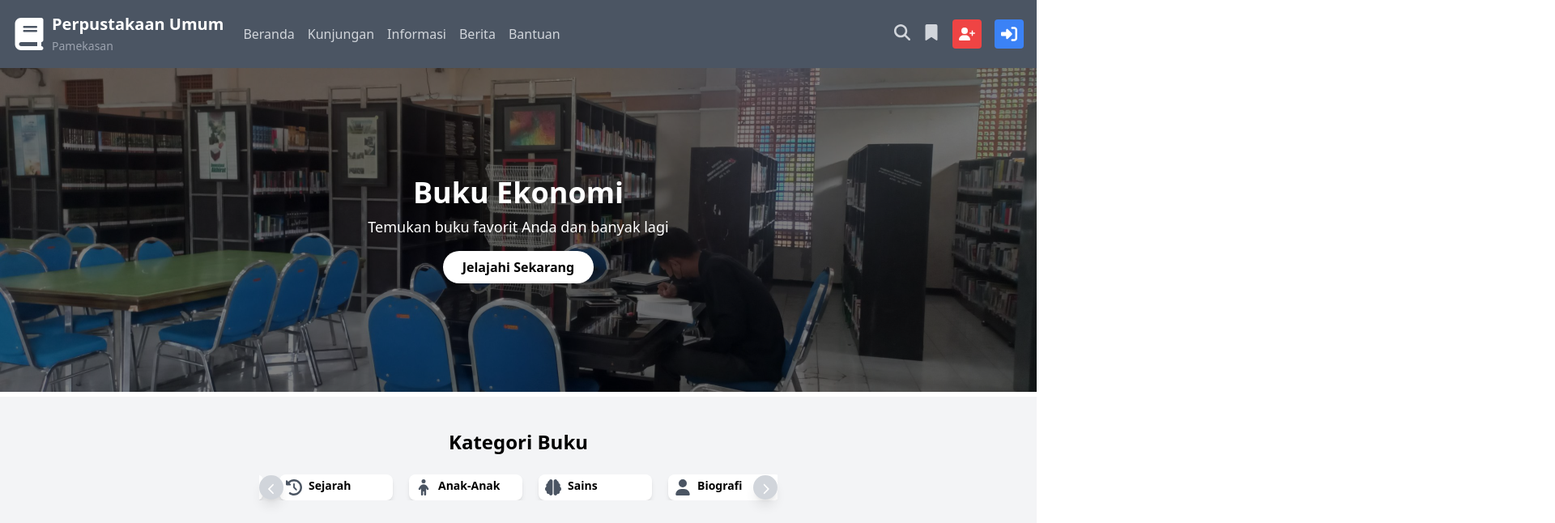
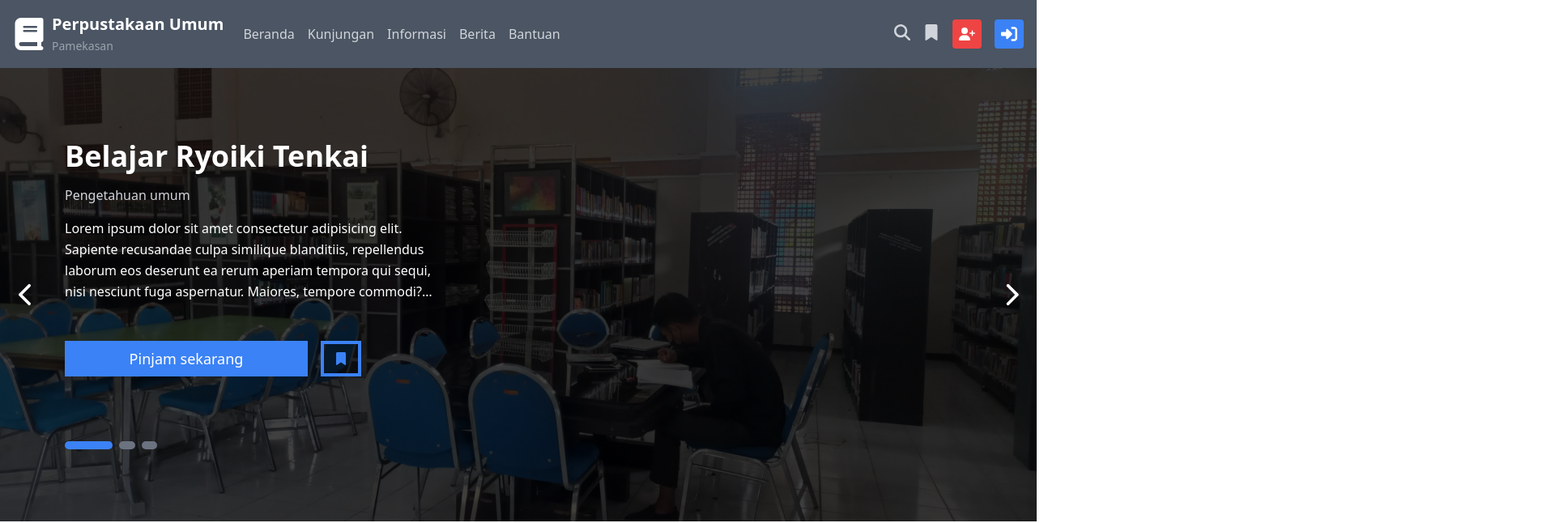
Before and after one commit to Badan-Intelektual-Berbasis-Data/Perpustakaan-Online-Pamekasan, a React (Vite) app in the folder frontend/: page / in a window 1280 px wide. Shown: the top 646 px of the page at 81% size, 1920 px wide, since content can reach past the window. Built offline with nearby package versions, Linux system fonts and the light colour scheme.

Commit message:
FIX: Remake banner

```diff
--- a/frontend/src/components/Banner.jsx
+++ b/frontend/src/components/Banner.jsx
@@ -1,60 +1,76 @@
 // eslint-disable-next-line no-unused-vars
-import React from 'react';
-import Slider from 'react-slick';
-import 'slick-carousel/slick/slick.css';
-import 'slick-carousel/slick/slick-theme.css';
-import perpusImage1 from '../assets/Perpus.jpg';
-import perpusImage2 from '../assets/Perpus.jpg';
-import perpusImage3 from '../assets/Perpus.jpg';
+import React from "react";
+import Slider from "react-slick";
+import "slick-carousel/slick/slick.css";
+import "slick-carousel/slick/slick-theme.css";
+import perpusImage1 from "../assets/Perpus.jpg";
+import perpusImage2 from "../assets/Perpus.jpg";
+import perpusImage3 from "../assets/Perpus.jpg";
+import Container from "./molecules/Container";
+import { FontAwesomeIcon } from "@fortawesome/react-fontawesome";
+import { faBookmark, faChevronLeft, faChevronRight } from "@fortawesome/free-solid-svg-icons";
 
 const Banner = () => {
-  const settings = {
-    dots: true,
-    infinite: true,
-    speed: 500,
-    slidesToShow: 1,
-    slidesToScroll: 1,
-    autoplay: true,
-    autoplaySpeed: 3000,
-    pauseOnHover: true,
-  };
+  return (
+    <div className="relative w-full flex flex-col h-[70dvh] justify-center overflow-hidden text-white">
+      {/* background gradient */}
+      <div className="absolute w-full h-full bg-black bg-opacity-75 -z-20"></div>
+      {/* background */}
+      <img
+        src={perpusImage1}
+        className="absolute w-full object-cover h-full -z-30"
+        alt="image"
+      />
+      {/* </div> */}
 
-  return (
-    <Slider {...settings}>
-      <div className="relative h-[400px]">
-        <div className="absolute inset-0 bg-cover bg-center" style={{ backgroundImage: `url(${perpusImage1})` }}>
-          <div className="flex items-center justify-center h-full bg-black bg-opacity-50 text-white text-center p-8">
-            <div>
-              <h2 className="text-4xl font-bold mb-2">Buku Teknologi</h2>
-              <p className="text-lg mb-4">Temukan buku favorit Anda dan banyak lagi</p>
-              <button className="bg-white text-black px-6 py-2 rounded-full font-semibold hover:bg-gray-200">Jelajahi Sekarang</button>
-            </div>
+      {/* content */}
+      <Container className="flex">
+        {/* previous slide */}
+        <div className="h-full w-16 absolute left-0 top-0 flex justify-center items-center hover:cursor-pointer">
+          <FontAwesomeIcon icon={faChevronLeft} className="text-white text-3xl"/>
+        </div>
+
+
+        <div>
+          <h1 className="text-4xl font-bold">Belajar Ryoiki Tenkai</h1>
+          <p className="mt-4 text-gray-300 text-base">Pengetahuan umum</p>
+          <p className="line-clamp-4 w-[50ch] mt-4 leading-relaxed">
+            Lorem ipsum dolor sit amet consectetur adipisicing elit. Sapiente
+            recusandae culpa similique blanditiis, repellendus laborum eos
+            deserunt ea rerum aperiam tempora qui sequi, nisi nesciunt fuga
+            aspernatur. Maiores, tempore commodi? Aliquid illo iste itaque
+            deserunt, consequatur natus facilis cupiditate animi doloribus,
+            distinctio quos. Earum consequatur vel nulla iure nihil placeat
+            necessitatibus! Nobis quia quisquam illo necessitatibus impedit
+            aliquam qui illum!
+          </p>
+          <div className="flex gap-x-4 mt-12">
+            <button className="w-[300px] bg-blue-500 py-2 px-4 text-lg font-medium text-white">
+              Pinjam sekarang
+            </button>
+            <button className="w-[50px] border-4 border-blue-500 text-blue-500">
+              <FontAwesomeIcon icon={faBookmark} />
+            </button>
+          </div>
+
+          {/* slider progress */}
+
+          <div className="flex mt-20 w-1/4 gap-x-2">
+            <div className="w-3/4 h-[10px] rounded-md bg-blue-500"></div>
+            <div className="w-1/4 h-[10px] rounded-md bg-gray-500"></div>
+            <div className="w-1/4 h-[10px] rounded-md bg-gray-500"></div>
           </div>
         </div>
-      </div>
-      <div className="relative h-[400px]">
-        <div className="absolute inset-0 bg-cover bg-center" style={{ backgroundImage: `url(${perpusImage2})` }}>
-          <div className="flex items-center justify-center h-full bg-black bg-opacity-50 text-white text-center p-8">
-            <div>
-              <h2 className="text-4xl font-bold mb-2">Buku Ekonomi</h2>
-              <p className="text-lg mb-4">Temukan buku favorit Anda dan banyak lagi</p>
-              <button className="bg-white text-black px-6 py-2 rounded-full font-semibold hover:bg-gray-200">Jelajahi Sekarang</button>
-            </div>
-          </div>
+
+
+        {/* next slide */}
+        <div className="h-full w-16 absolute right-0 top-0 flex justify-center items-center hover:cursor-pointer">
+          <FontAwesomeIcon icon={faChevronRight} className="text-white text-3xl"/>
         </div>
-      </div>
-      <div className="relative h-[400px]">
-        <div className="absolute inset-0 bg-cover bg-center" style={{ backgroundImage: `url(${perpusImage3})` }}>
-          <div className="flex items-center justify-center h-full bg-black bg-opacity-50 text-white text-center p-8">
-            <div>
-              <h2 className="text-4xl font-bold mb-2">Buku Fiksi</h2>
-              <p className="text-lg mb-4">Temukan buku favorit Anda dan banyak lagi</p>
-              <button className="bg-white text-black px-6 py-2 rounded-full font-semibold hover:bg-gray-200">Jelajahi Sekarang</button>
-            </div>
-          </div>
-        </div>
-      </div>
-    </Slider>
+
+
+      </Container>
+    </div>
   );
 };
 
--- a/frontend/src/components/atoms/Card.jsx
+++ b/frontend/src/components/atoms/Card.jsx
@@ -7,10 +7,10 @@ export default function Card({ title, image, author }) {
   return (
     <Link
       to={`/detail/${encodeURIComponent(title)}`}
-      className="bg-white p-2 rounded-lg shadow-md ml-4 mb-4 shrink-0"
+      className="bg-white rounded-lg shadow-md shrink-0"
     >
-      <div className="w-[160px]">
-        <img src={image} className="w-full h-full rounded-sm" alt={title} />
+      <div className="w-[220px]">
+        <img src={image} className="w-full h-full rounded-sm" alt="buku" />
       </div>
 
       <div className="flex items-center justify-between">
--- a/frontend/src/components/molecules/CardGroup.jsx
+++ b/frontend/src/components/molecules/CardGroup.jsx
@@ -6,11 +6,11 @@ export default function CardGroup({ title, data = [], type = "horizontal" }) {
     const horizontalDisplay = "grid grid-cols-2 md:grid-cols-7 gap-4"
 
     return (
-    <div className="overflow-x-auto">
-      <h3 className="text-2xl font-bold text-left mb-6 ml-6 mr-6">{title}</h3>
-      <div className="flex">
+    <>
+      <h3 className="text-3xl font-bold text-left mb-4">{title}</h3>
+      <div className="flex gap-x-8">
         {data && data.map((item, index) => <Card {...item} key={index} />)}
       </div>
-    </div>
+    </>
   );
 }
--- /dev/null
+++ b/frontend/src/components/molecules/Container.jsx
@@ -0,0 +1,9 @@
+import React from 'react'
+
+export default function Container({className='', children}) {
+  return (
+    <div className={`py-16 px-20 ${className}`}>
+        {children}
+    </div>
+  )
+}
--- a/frontend/src/pages/Home.jsx
+++ b/frontend/src/pages/Home.jsx
@@ -1,31 +1,32 @@
-import React from 'react'
-import Banner from '../components/Banner'
-import Kategori from '../items/Kategori'
-import CardGroup from '../components/molecules/CardGroup'
+import React from "react";
+import Banner from "../components/Banner";
+import Kategori from "../items/Kategori";
+import CardGroup from "../components/molecules/CardGroup";
+import Container from "../components/molecules/Container";
 
 export default function Home() {
-
-    const data = [
-        { title: 'Judul Buku 1', author: 'Penulis 1', image: '/Buku1.jpg' },
-        { title: 'Judul Buku 2', author: 'Penulis 2', image: '/Buku1.jpg' },
-        { title: 'Judul Buku 3', author: 'Penulis 3', image: '/Buku1.jpg' },
-        { title: 'Judul Buku 4', author: 'Penulis 4', image: '/Buku1.jpg' },
-        { title: 'Judul Buku 5', author: 'Penulis 5', image: '/Buku1.jpg' },
-        { title: 'Judul Buku 6', author: 'Penulis 6', image: '/Buku1.jpg' },
-        { title: 'Judul Buku 7', author: 'Penulis 7', image: '/Buku1.jpg' },
-        { title: 'Judul Buku 7', author: 'Penulis 7', image: '/Buku1.jpg' },
-        { title: 'Judul Buku 7', author: 'Penulis 7', image: '/Buku1.jpg' },
-        { title: 'Judul Buku 7', author: 'Penulis 7', image: '/Buku1.jpg' },
-        { title: 'Judul Buku 7', author: 'Penulis 7', image: '/Buku1.jpg' },
-        { title: 'Judul Buku 7', author: 'Penulis 7', image: '/Buku1.jpg' },
-        { title: 'Judul Buku 7', author: 'Penulis 7', image: '/Buku1.jpg' },
-      ];
+  const data = [
+    { title: "Judul Buku 1", author: "Penulis 1", image: "/Buku1.jpg" },
+    { title: "Judul Buku 2", author: "Penulis 2", image: "/Buku1.jpg" },
+    { title: "Judul Buku 3", author: "Penulis 3", image: "/Buku1.jpg" },
+    { title: "Judul Buku 4", author: "Penulis 4", image: "/Buku1.jpg" },
+    { title: "Judul Buku 5", author: "Penulis 5", image: "/Buku1.jpg" },
+    { title: "Judul Buku 6", author: "Penulis 6", image: "/Buku1.jpg" },
+    { title: "Judul Buku 7", author: "Penulis 7", image: "/Buku1.jpg" },
+    { title: "Judul Buku 7", author: "Penulis 7", image: "/Buku1.jpg" },
+    { title: "Judul Buku 7", author: "Penulis 7", image: "/Buku1.jpg" },
+    { title: "Judul Buku 7", author: "Penulis 7", image: "/Buku1.jpg" },
+    { title: "Judul Buku 7", author: "Penulis 7", image: "/Buku1.jpg" },
+    { title: "Judul Buku 7", author: "Penulis 7", image: "/Buku1.jpg" },
+    { title: "Judul Buku 7", author: "Penulis 7", image: "/Buku1.jpg" },
+  ];
 
   return (
     <div>
-        <Banner />
-        <Kategori />
+      <Banner />
+      <Container>
         <CardGroup data={data} title="Baru Rilis" />
+      </Container>
     </div>
-  )
+  );
 }
```
Also changed, not shown: frontend/src/layouts/MainLayout.jsx (+5 -5 lines).
